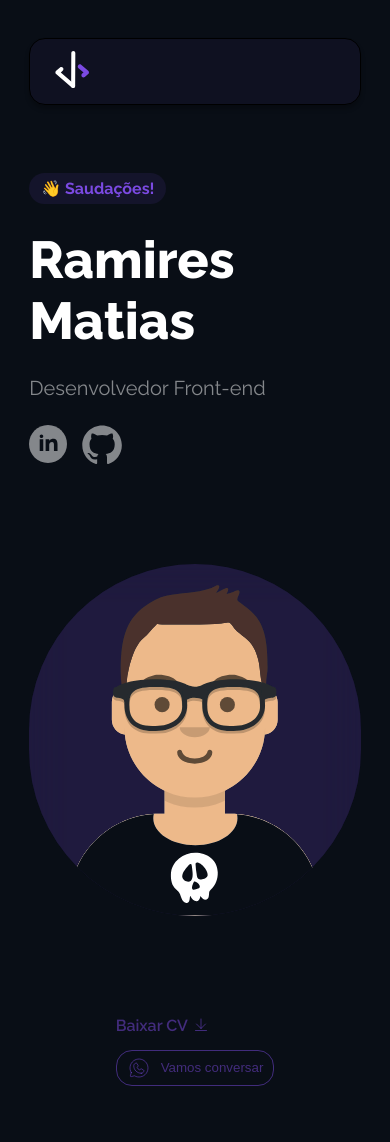
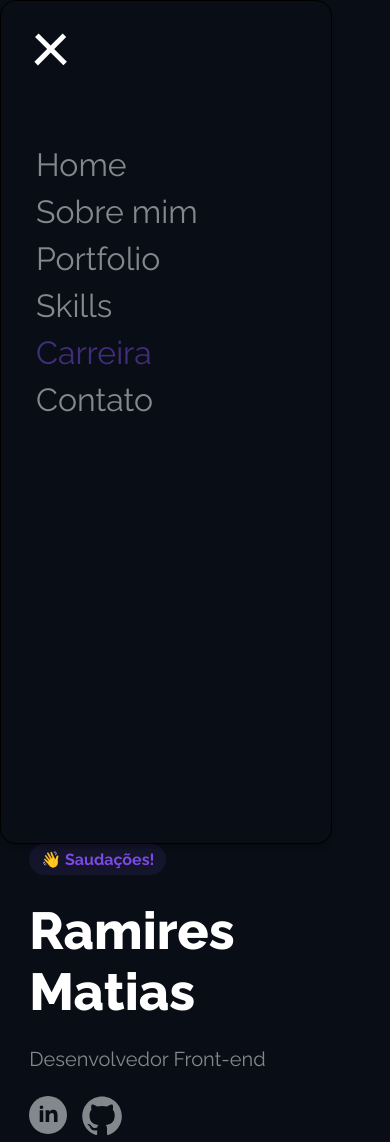
Before and after one commit to RamiresMatias/portfolio, a plain HTML site: page index.html in a window 390 px wide. Shown: the top 1142 px of the page. Drawn offline with Linux system fonts and the light colour scheme.

Commit message:
Add menu hamburguer

```diff
--- a/index.html
+++ b/index.html
@@ -11,7 +11,7 @@
 
 <body>
   <div class="container">
-    <header class="header">
+    <header class="header on">
       <a href="#" class="logo">
         <svg xmlns="http://www.w3.org/2000/svg" width="37" height="37" viewBox="0 0 37 40" fill="none">
           <path
@@ -25,27 +25,30 @@
             fill="#7B4AE2" />
         </svg>
       </a>
+      <div class="menu-toggle">
+        <div class="one"></div>
+        <div class="two"></div>
+        <div class="three"></div>
+      </div>
       <nav>
         <ul>
-          <li><a href="#">Home</a></li>
-          <li><a href="#about">Sobre mim</a></li>
-          <li><a href="#jobs">Portfolio</a></li>
-          <li><a href="#skills">Skills</a></li>
-          <li><a href="#carrer">Carreira</a></li>
-          <li><a href="#contacts">Contato</a></li>
+          <li><a href="#content" class="link__item">Home</a></li>
+          <li><a href="#about" class="link__item">Sobre mim</a></li>
+          <li><a href="#jobs" class="link__item">Portfolio</a></li>
+          <li><a href="#skills" class="link__item">Skills</a></li>
+          <li><a href="#career" class="link__item">Carreira</a></li>
+          <li><a href="#contacts" class="link__item">Contato</a></li>
         </ul>
       </nav>
     </header>
 
-    <main class="content">
+    <section class="content" id="content">
       <div class="salutation">
         <div class="tag">👋 Saudações!</div>
-        <div class="name">
-          Ramires
-          Matias
-        </div>
+        <div class="name">Ramires Matias</div>
         <div class="job-title">Desenvolvedor Front-end</div>
         <div class="social-media">
+          <a href="https://www.linkedin.com/in/ramires-matias-311aa9191/" target="_blank">
             <svg xmlns="http://www.w3.org/2000/svg" width="38" height="38" viewBox="0 0 38 38" fill="none">
               <g clip-path="url(#clip0_21_3379)">
               <path d="M18.9999 0C29.4939 0 38 8.50725 38 19.0001C38 29.4929 29.4939 38 18.9999 38C8.50594 38 0 29.4928 0 19.0001C0 8.50738 8.50607 0 18.9999 0Z" fill="white" fill-opacity="0.5"/>
@@ -57,9 +60,12 @@
               </clipPath>
               </defs>
             </svg>
+          </a>
+          <a href="https://github.com/RamiresMatias" target="_blank">
             <svg xmlns="http://www.w3.org/2000/svg" width="40" height="39" viewBox="0 0 40 39" fill="none">
               <path fill-rule="evenodd" clip-rule="evenodd" d="M20.0674 0.40332C9.13764 0.40332 0.285034 9.25593 0.285034 20.1857C0.285034 28.9394 5.94773 36.333 13.8112 38.9542C14.8003 39.1273 15.1713 38.5338 15.1713 38.0145C15.1713 37.5447 15.1465 35.9868 15.1465 34.3301C10.1762 35.245 8.89036 33.1184 8.49471 32.0056C8.27216 31.4369 7.30777 29.6812 6.46702 29.2114C5.77464 28.8405 4.78552 27.9255 6.44229 27.9008C8.00015 27.8761 9.11291 29.335 9.48383 29.9285C11.2642 32.9206 14.108 32.0798 15.2454 31.5605C15.4185 30.2747 15.9378 29.4092 16.5066 28.9146C12.105 28.4201 7.5056 26.7139 7.5056 19.1471C7.5056 16.9958 8.27216 15.2154 9.53329 13.8306C9.33546 13.336 8.64308 11.3083 9.73111 8.58827C9.73111 8.58827 11.3879 8.06898 15.1713 10.616C16.7538 10.1709 18.4353 9.94831 20.1168 9.94831C21.7983 9.94831 23.4799 10.1709 25.0624 10.616C28.8458 8.04426 30.5026 8.58827 30.5026 8.58827C31.5906 11.3083 30.8982 13.336 30.7004 13.8306C31.9615 15.2154 32.7281 16.971 32.7281 19.1471C32.7281 26.7386 28.104 28.4201 23.7024 28.9146C24.4195 29.5328 25.0377 30.7198 25.0377 32.5744C25.0377 35.2203 25.013 37.3469 25.013 38.0145C25.013 38.5338 25.3839 39.152 26.373 38.9542C34.1871 36.333 39.8498 28.9146 39.8498 20.1857C39.8498 9.25593 30.9971 0.40332 20.0674 0.40332Z" fill="white" fill-opacity="0.5"/>
             </svg>
+          </a>
         </div>
       </div>
       <div class="avatar">
@@ -233,14 +239,14 @@
           Vamos conversar
         </button>
       </div>
-    </main>
+    </section>
     <div class="divider"></div>
-    <div class="about" id="about">
+    <section class="about" id="about">
       <img src="./images/profile.jpeg" alt="Imagem de perfil" />
       <div class="description">
         <div class="tag">🧐 Sobre mim</div>
         <div class="title">
-          Ramires Matias <br />
+          Ramires Matias
           Naves Silva
         </div>
         <div class="presentation">
@@ -262,8 +268,8 @@
           </p>
         </div>
       </div>
-    </div>
-    <div class="jobs" id="jobs">
+    </section>
+    <section class="jobs" id="jobs">
       <div class="tag">🔗 Portfólio</div>
       <div class="title" style="margin-bottom: 100px">
         Trabalhos e projetos
@@ -283,8 +289,8 @@
           <div class="projects__item--image"></div>
         </div>
       </div>
-    </div>
-    <div class="skills" id="skills">
+    </section>
+    <section class="skills" id="skills">
       <div class="tag" style="margin-bottom: 24px">
         🧑‍💻 Skills · Experiências
       </div>
@@ -457,8 +463,8 @@
           </svg>
         </div>
       </div>
-    </div>
-    <div class="career" id="career">
+    </section>
+    <section class="career" id="career">
       <div class="tag" style="margin-bottom: 24px">💼 Carreira</div>
       <div class="title" style="margin-bottom: 60px">Trajetória até aqui</div>
       <div class="experience">
@@ -501,8 +507,8 @@
           </div>
         </div>
       </div>
-    </div>
-    <div class="contacts" id="contacts">
+    </section>
+    <section class="contacts" id="contacts">
       <div class="tag" style="margin-bottom: 24px">📬 Contatos</div>
       <div class="title" style="margin-bottom: 60px">Vamos conversar!</div>
       <div class="contact">
@@ -537,10 +543,11 @@
           <path d="M7 13.999L16 4.99902L25 13.999" stroke="#7B4AE2" stroke-opacity="0.5" stroke-linecap="round" stroke-linejoin="round"/>
         </svg>
       </a>
-    </div>
+    </section>
     <footer class="footer">
       <div class="copyright">Copyright © Ramires Matias · 2023</div>
       <div class="social-media">
+        <a href="https://www.linkedin.com/in/ramires-matias-311aa9191/" target="_blank">
           <svg xmlns="http://www.w3.org/2000/svg" width="38" height="38" viewBox="0 0 38 38" fill="none">
             <g clip-path="url(#clip0_21_3379)">
             <path d="M18.9999 0C29.4939 0 38 8.50725 38 19.0001C38 29.4929 29.4939 38 18.9999 38C8.50594 38 0 29.4928 0 19.0001C0 8.50738 8.50607 0 18.9999 0Z" fill="white" fill-opacity="0.5"/>
@@ -552,12 +559,16 @@
             </clipPath>
             </defs>
           </svg>
+        </a>
+        <a href="https://github.com/RamiresMatias" target="_blank">
           <svg xmlns="http://www.w3.org/2000/svg" width="40" height="39" viewBox="0 0 40 39" fill="none">
             <path fill-rule="evenodd" clip-rule="evenodd" d="M20.0674 0.40332C9.13764 0.40332 0.285034 9.25593 0.285034 20.1857C0.285034 28.9394 5.94773 36.333 13.8112 38.9542C14.8003 39.1273 15.1713 38.5338 15.1713 38.0145C15.1713 37.5447 15.1465 35.9868 15.1465 34.3301C10.1762 35.245 8.89036 33.1184 8.49471 32.0056C8.27216 31.4369 7.30777 29.6812 6.46702 29.2114C5.77464 28.8405 4.78552 27.9255 6.44229 27.9008C8.00015 27.8761 9.11291 29.335 9.48383 29.9285C11.2642 32.9206 14.108 32.0798 15.2454 31.5605C15.4185 30.2747 15.9378 29.4092 16.5066 28.9146C12.105 28.4201 7.5056 26.7139 7.5056 19.1471C7.5056 16.9958 8.27216 15.2154 9.53329 13.8306C9.33546 13.336 8.64308 11.3083 9.73111 8.58827C9.73111 8.58827 11.3879 8.06898 15.1713 10.616C16.7538 10.1709 18.4353 9.94831 20.1168 9.94831C21.7983 9.94831 23.4799 10.1709 25.0624 10.616C28.8458 8.04426 30.5026 8.58827 30.5026 8.58827C31.5906 11.3083 30.8982 13.336 30.7004 13.8306C31.9615 15.2154 32.7281 16.971 32.7281 19.1471C32.7281 26.7386 28.104 28.4201 23.7024 28.9146C24.4195 29.5328 25.0377 30.7198 25.0377 32.5744C25.0377 35.2203 25.013 37.3469 25.013 38.0145C25.013 38.5338 25.3839 39.152 26.373 38.9542C34.1871 36.333 39.8498 28.9146 39.8498 20.1857C39.8498 9.25593 30.9971 0.40332 20.0674 0.40332Z" fill="white" fill-opacity="0.5"/>
           </svg>
+        </a>
       </div>
     </footer>
   </div>
+  <script src="./script.js"></script>
 </body>
 
 </html>
--- /dev/null
+++ b/script.js
@@ -0,0 +1,38 @@
+const anchorEl = document.querySelector('.back-top')
+const sections = document.querySelectorAll('section')
+const navbarLinks = document.querySelectorAll('.header nav ul li a')
+const headerEl = document.querySelector('.header')
+const menuToggle = headerEl.querySelector(".menu-toggle")
+
+let show = true
+
+menuToggle.addEventListener("click", () => hiddenMenu())
+
+anchorEl.addEventListener('click', () => window.scrollTo({top: 0, behavior: 'smooth'}))
+
+navbarLinks.forEach(nav => nav.addEventListener('click', () => hiddenMenu()))
+
+
+window.addEventListener('scroll', () => {
+  event.preventDefault()
+  const currentPos = window.scrollY;
+
+  sections.forEach(function (section) {
+    const sectionTop = section.offsetTop - 500;
+    const sectionHeight = section.offsetHeight;
+    const sectionId = section.getAttribute('id');
+
+    if (currentPos >= sectionTop && currentPos < sectionTop + sectionHeight) {
+      navbarLinks.forEach(navbarLink => navbarLink.classList.remove('active-link'))
+      document.querySelector( `.header nav ul li a[href="#${sectionId}"]`).classList.add('active-link')
+    }
+  })
+})
+
+
+const hiddenMenu = () => {
+  document.body.style.overflow = show ? "hidden" : "initial"
+  headerEl.classList.toggle("on", show)
+
+  show = !show
+}
--- a/style.css
+++ b/style.css
@@ -12,7 +12,7 @@ body {
   padding: 0;
   margin: 0;
   font-family: 'Raleway', sans-serif;
-  height: 100vh;
+  height: auto;
   background-color: #090E16;
   scroll-behavior: smooth;
 }
@@ -60,10 +60,17 @@ img {
   align-items: center;
   justify-content: space-between;
   width: 100%;
-  padding: 12px 24px;
+  padding: 6px 18px;
   margin-top: 38px;
   margin-bottom: 68px;
   width: 100%;
+  position: sticky;
+  top: 30px;
+  z-index: 1;
+}
+
+.header .menu-toggle {
+  position: static;
 }
 
 .header nav ul {
@@ -71,7 +78,7 @@ img {
   flex-wrap: wrap;
 }
 
-.header nav a {
+.link__item {
   display: block;
   padding: 5px;
   font-size: 0.9rem;
@@ -80,7 +87,11 @@ img {
 }
 
 .header nav a:hover {
-  color: rgba(123, 74, 226, 0.50);;
+  color: rgba(123, 74, 226, 0.50);
+}
+
+.active-link {
+  color: rgba(123, 74, 226, 0.50);
 }
 
 .header li + li {
@@ -183,6 +194,7 @@ img {
   align-items: center;
   justify-content: space-between;
   gap: 150px;
+  margin-bottom: 100px;
 }
 
 .about img {
@@ -190,7 +202,6 @@ img {
 }
 
 .description {
-  flex: 1;
   display: flex;
   flex-direction: column;
   gap: 28px;
@@ -217,6 +228,7 @@ img {
   display: flex;
   gap: 20px;
   flex-wrap: wrap;
+  margin-bottom: 100px;
 }
 
 .projects__item {
@@ -270,6 +282,7 @@ img {
   flex-direction: column;
   align-items: center;
   justify-content: center;
+  margin-bottom: 100px;
 }
 
 .skills .skills__tech {
@@ -371,6 +384,7 @@ img {
   align-items: center;
   justify-content: center;
   margin-bottom: 100px;
+  padding: 100px 0px;
 }
 .contacts > .contact {
   display: flex;
@@ -451,9 +465,84 @@ img {
   }
 }
 
+@media (max-width: 500px) {
+  .contact {
+    flex-direction: column;
+  }
+}
+
 @media (max-width: 768px) {
   .header > nav {
     display: none;
+  }
+
+  .one,
+  .two,
+  .three {
+    background-color: #fff;
+    height: 5px;
+    width: 100%;
+    margin: 6px auto;
+    transition-duration: 0.3s;
+  }
+
+  .menu-toggle {
+    position: absolute;
+    width: 40px;
+    height: 40px;
+    top: 30px;
+    left: 30px;
+  }
+
+  .header.on {
+    top:0;
+    right:0;
+
+    width: 100vw;
+    height: 100vh;
+    margin: 0px;
+    padding: 30px;
+
+    background-color: #090E16;
+
+    display: flex;
+    flex-direction: column;
+    justify-content: start;
+    align-items: start;
+  }
+
+  .header.on .menu-toggle .one {
+    transform: rotate(45deg) translate(7px, 7px);
+  }
+
+  .header.on .menu-toggle .two {
+    opacity: 0;
+  }
+
+  .header.on .menu-toggle .three {
+    transform: rotate(-45deg) translate(8px, -9px);
+  }
+
+  .header.on .logo {
+    display: none;
+  }
+
+  .header.on nav {
+    display: initial;
+  }
+
+  .header.on nav ul {
+    flex-direction: column;
+    padding: 0px;
+    margin-top: 70px;
+  }
+
+  .header.on nav ul li {
+    margin: 0px;
+  }
+
+  .header.on nav ul li a {
+    font-size: 2rem;
   }
 }
 
@@ -471,8 +560,3 @@ img {
     align-items: center;
   }
 }
-@media (max-width: 500px) {
-  .contact {
-    flex-direction: column;
-  }
-}
```
Also changed, not shown: 1 other file. Lines whose indentation alone changed are shown as unchanged.
